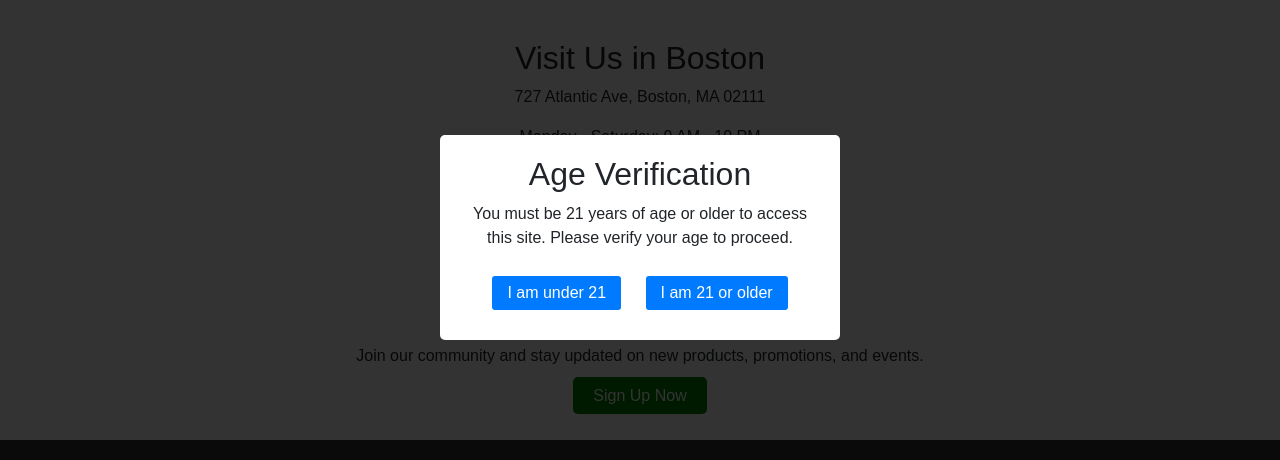
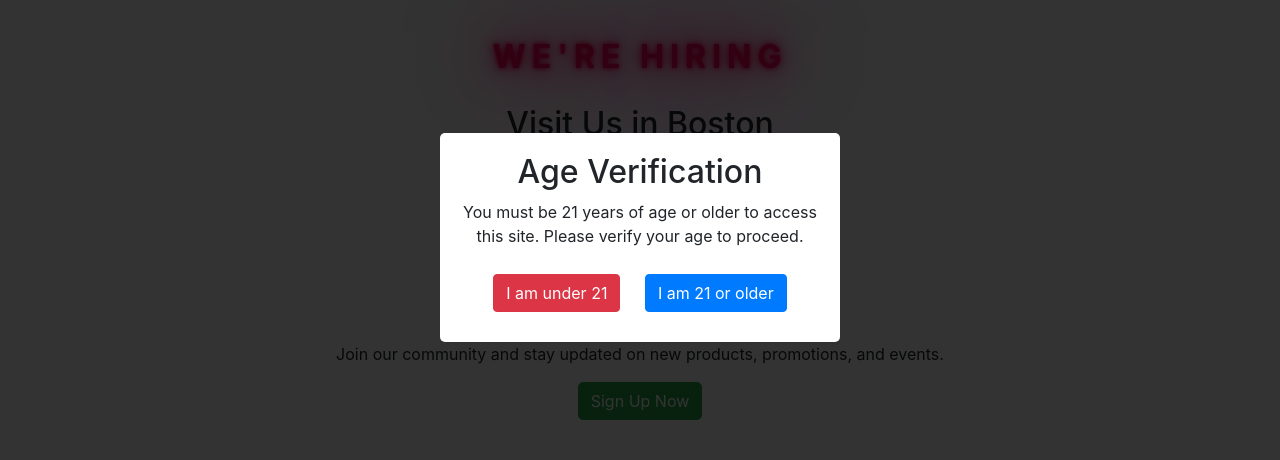
Before and after one commit to Kiddxtrizz/firebrand-landing-page, a Flask app: page / in a window 1280 px wide. Shown: the part 477-937 px from the top of the page. Run offline with Flask 2, Linux system fonts and the light colour scheme; some libraries are stand-ins or nearby versions.

Commit message:
updated homepage

```diff
--- a/app/templates/home.html
+++ b/app/templates/home.html
@@ -4,15 +4,19 @@
     <meta charset="UTF-8">
     <meta name="viewport" content="width=device-width, initial-scale=1.0">
     <title>Firebrand Boston</title>
+    <!-- Linking Bootstrap CSS -->
+    <link href="https://maxcdn.bootstrapcdn.com/bootstrap/4.5.2/css/bootstrap.min.css" rel="stylesheet">
 
     <style>
+    /* Existing styles refined to work with Bootstrap */
+
     #ageVerificationOverlay {
         position: fixed;
         top: 0;
         left: 0;
         width: 100%;
         height: 100%;
-      background-color: rgba(0, 0, 0, 0.8); /* Semi-transparent black */
+        background-color: rgba(0, 0, 0, 0.8);
         z-index: 1000;
         display: flex;
         justify-content: center;
@@ -26,35 +30,15 @@
         width: 80%;
         max-width: 400px;
         text-align: center;
+        box-shadow: 0 0 10px rgba(0, 0, 0, 0.5);
     }
 
+    /* Integrate Bootstrap Button Styles */
     button {
         margin: 10px;
-      padding: 5px 15px;
         cursor: pointer;
-      border: none;
-      background-color: #007bff;
-      color: #fff;
-      border-radius: 3px;
     }
 
-  button:hover {
-      background-color: #0056b3;
-  }
-
-  /* landing page start */
-  body {
-            font-family: Arial, sans-serif;
-            margin: 0;
-            padding: 0;
-        }
-
-  header {
-            background-color: #333;
-            color: #fff;
-            padding: 1rem;
-            text-align: center;
-        }
     .hero {
         background-image: url('path_to_your_image.jpg');
         background-size: cover;
@@ -68,88 +52,111 @@
     }
 
     .cta-button {
-        padding: 10px 20px;
-        background-color: green;
-        color: #fff;
         text-decoration: none;
         border-radius: 5px;
-    }
-
-    .cta-button:hover {
-          background-color: darkgreen;
-      }
-
-    .section {
-          padding: 2rem;
-          text-align: center;
-          padding-top: 60px;
-      }
-
-    footer {
-          background-color: #333;
-          color: #fff;
-          text-align: center;
-          padding: 1rem 0;
     }
 
     .social-icon {
         margin: 0 10px;
     }
 
+    .neon-sign {
+    font-size: 2rem;
+    font-weight: bold;
+    color: #f50057;
+    text-transform: uppercase;
+    letter-spacing: 6px;
+    animation: flicker 1.5s infinite alternate;
+    text-shadow:
+    0 0 5px #f50057,
+    0 0 10px #f50057,
+    0 0 15px #ff65a3,
+    0 0 20px #ff65a3,
+    0 0 25px #ff65a3,
+    0 0 30px #ff65a3,
+    0 0 35px #ff65a3;
+    white-space: nowrap;
+}
+
+@keyframes flicker {
+    0%, 18%, 22%, 25%, 53%, 57%, 100% {
+        text-shadow:
+        0 0 4px #f50057,
+        0 0 11px #f50057,
+        0 0 19px #ff65a3,
+        0 0 40px #ff65a3,
+        0 0 80px #ff65a3,
+        0 0 90px #ff65a3,
+        0 0 100px #ff65a3,
+        0 0 150px #ff65a3;
+    }
+}
+
     </style>
-
+</head>
 <body>
 
-    <!-- <header>
-      [Your Dispensary Logo Here]
-    </header> -->
-
 <div id="ageVerificationOverlay">
-      <div id="ageVerificationBox">
+    <div id="ageVerificationBox" class="shadow-sm">
         <h2>Age Verification</h2>
         <p>You must be 21 years of age or older to access this site. Please verify your age to proceed.</p>
-          <button onclick="denyAccess()">I am under 21</button>
-          <button onclick="allowAccess()">I am 21 or older</button>
+        <button class="btn btn-danger" onclick="denyAccess()">I am under 21</button>
+        <button class="btn btn-primary" onclick="allowAccess()">I am 21 or older</button>
     </div>
 </div>
 
-    <!-- <div class="hero">
-      <h1>Premium Cannabis in the Heart of Boston</h1>
-      <p>Quality strains. Knowledgeable staff. Experience the difference.</p>
-      <a href="#" class="cta-button">Learn More</a>
-    </div> -->
-
-    <div class="section">
-        <img src="https://i.postimg.cc/q7zmkJY8/firebrand-logo.png" alt="About Us">
-        <p>Located conveniently in downtown Boston, Firebrand offers a wide range of premium cannabis products. From beginners to seasoned connoisseurs, our knowledgeable team is here to guide you.</p>
+<div class="container mt-4">
+    <div class="row justify-content-center">
+        <img src="https://i.postimg.cc/q7zmkJY8/firebrand-logo.png" alt="About Us" style="height: 350px; width: 400px; padding-top: 40px;">
+        <div class="col-md-8">
+            <p class="mt-4 text-center">Located conveniently in downtown Boston, Firebrand offers a wide range of premium cannabis products. From beginners to seasoned connoisseurs, our knowledgeable team is here to guide you.</p>
+        </div>
+    </div>
+    <div class="text-center mt-4">
+        <span class="neon-sign">We're Hiring</span>
+    </div>
+    <div class="row justify-content-center mt-4">
+        <div class="col-md-8">
+            <h2 class="text-center">Visit Us in Boston</h2>
+            <p class="text-center">727 Atlantic Ave, Boston, MA 02111</p>
+            <p class="text-center">Monday - Saturday: 9 AM - 10 PM</p>
+            <p class="text-center">Sunday: 10 AM - 8 PM</p>
+        </div>
     </div>
 
-    <div class="section">
-        <h2>Visit Us in Boston</h2>
-        <p>727 Atlantic Ave, Boston, MA 02111</p>
-        <p>Monday - Saturday: 9 AM - 10 PM</p>
-        <p>Sunday: 10 AM - 8 PM</p>
+    <div class="row justify-content-center mt-4">
+        <div class="col-md-8">
+            <h2 class="text-center">Stay Connected</h2>
+            <p class="text-center">Join our community and stay updated on new products, promotions, and events.</p>
+            <div class="text-center">
+                <a href="https://forms.office.com/r/vnMATpcxxp" class="btn btn-success cta-button">Sign Up Now</a>
+            </div>
+        </div>
+    </div>
 </div>
 
-    <div class="section">
-        <h2>Stay Connected</h2>
-        <p>Join our community and stay updated on new products, promotions, and events.</p>
-        <a href="https://forms.office.com/r/vnMATpcxxp" class="cta-button">Sign Up Now</a>
+    <footer class="mt-5 p-4 text-white bg-dark">
+        <div class="container-fluid">
+            <div class="text-center">
+                <p>&copy; 2023 Firebrand Boston. All Rights Reserved.</p>
+                <p>
+                    <a class="text-white" href="{{ url_for('privacy') }}">Privacy Policy</a> |
+                    <a class="text-white" href="{{ url_for('terms') }}">Terms of Use</a> |
+                    <a class="text-white" href="https://forms.office.com/r/vnMATpcxxp">Careers</a>
+                </p>
             </div>
-
-    <footer>
-        <p>&copy; 2023 Firebrand Boston. All Rights Reserved.</p>
-        <p><a href="{{ url_for('privacy') }}">Privacy Policy</a> | <a href="{{ url_for('terms') }}">Terms of Use</a> | <a href="https://forms.office.com/r/vnMATpcxxp">Careers</a></p>
-        <div>
-            <a href="#" class="social-icon"><img src="path_to_facebook_icon.png" alt="Facebook"></a>
-            <a href="https://twitter.com/FirebrandBos617" class="social-icon"><img src="path_to_twitter_icon.png" alt="Twitter"></a>
+            <div class="text-center">
+                <a href="#" class="social-icon"><img src="https://i.postimg.cc/85D4T022/5296499-fb-facebook-facebook-logo-icon.png" alt="Facebook" style="width: 40px; height:40px;"></a>
+                <a href="https://www.instagram.com/stonesthrowbos617/" class="social-icon"><img src="https://i.postimg.cc/63dP0RKX/5296765-camera-instagram-instagram-logo-icon.png" alt="Instagram" style="width: 40px; height:40px;"></a>
+                <a href="#" class="social-icon"><img src="https://i.postimg.cc/kMs1g7Xf/5296501-linkedin-network-linkedin-logo-icon.png" alt="LinkedIn" style="width: 40px; height:40px;"></a>
+                <a href="https://twitter.com/FirebrandBos617" class="social-icon"><img src="https://i.postimg.cc/bYmgjL35/5296516-tweet-twitter-twitter-logo-icon.png" alt="Twitter" style="width: 40px; height:40px;"></a>
                 <!-- Add more social media icons as needed -->
             </div>
-        <p>Must be 21 or older to purchase. Consume responsibly.</p>
+        </div>
+        <p class="text-center mt-2">Must be 21 or older to purchase. Consume responsibly.</p>
     </footer>
-
-
-
+<script src="https://ajax.googleapis.com/ajax/libs/jquery/3.5.1/jquery.min.js"></script>
+<script src="https://maxcdn.bootstrapcdn.com/bootstrap/4.5.2/js/bootstrap.min.js"></script>
 <script>
     function allowAccess() {
         document.getElementById('ageVerificationOverlay').style.display = 'none';
@@ -163,4 +170,4 @@
   </script>
 
 </body>
-</head>
+</html>
```
Lines whose indentation alone changed are shown as unchanged.
